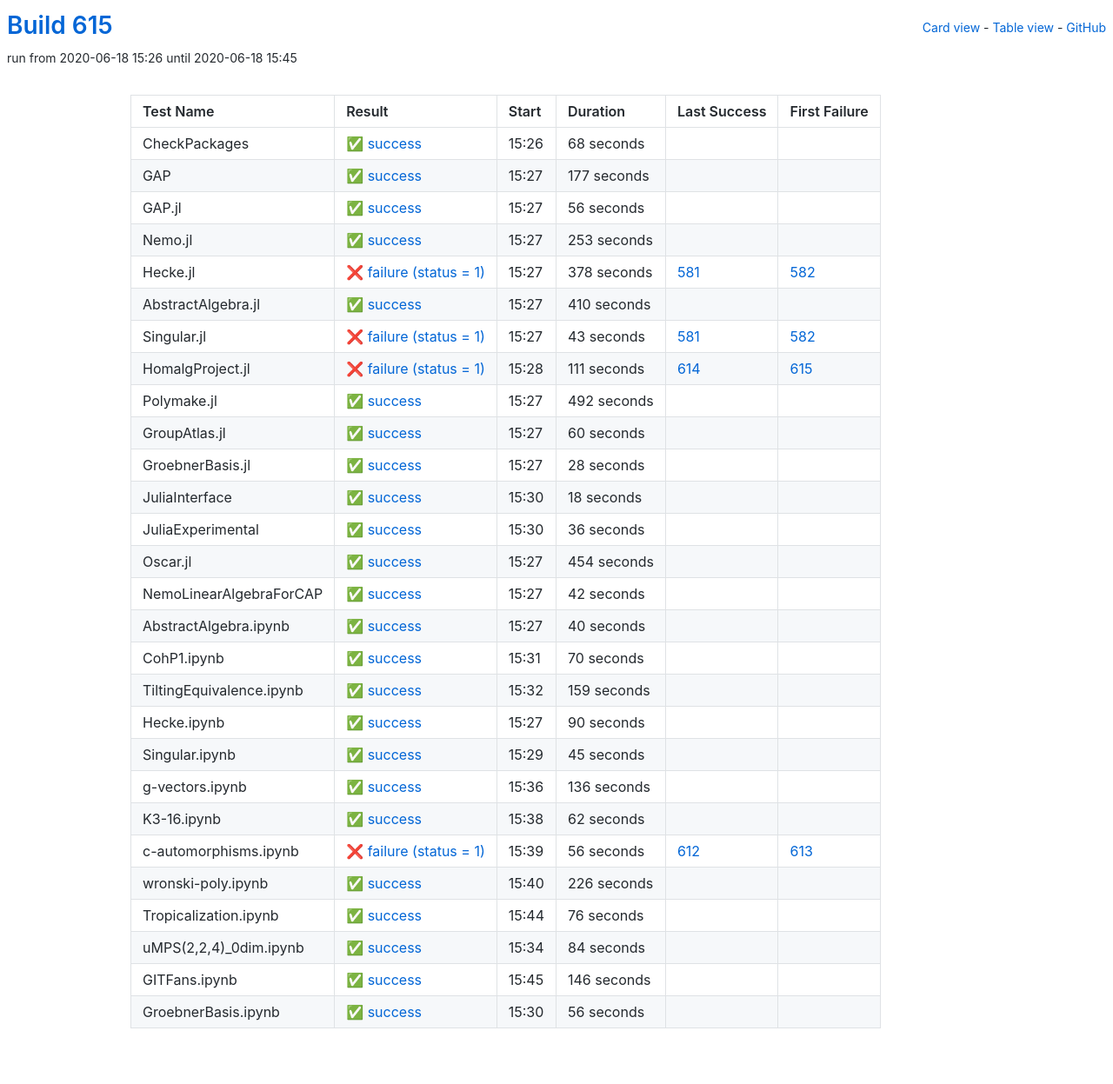
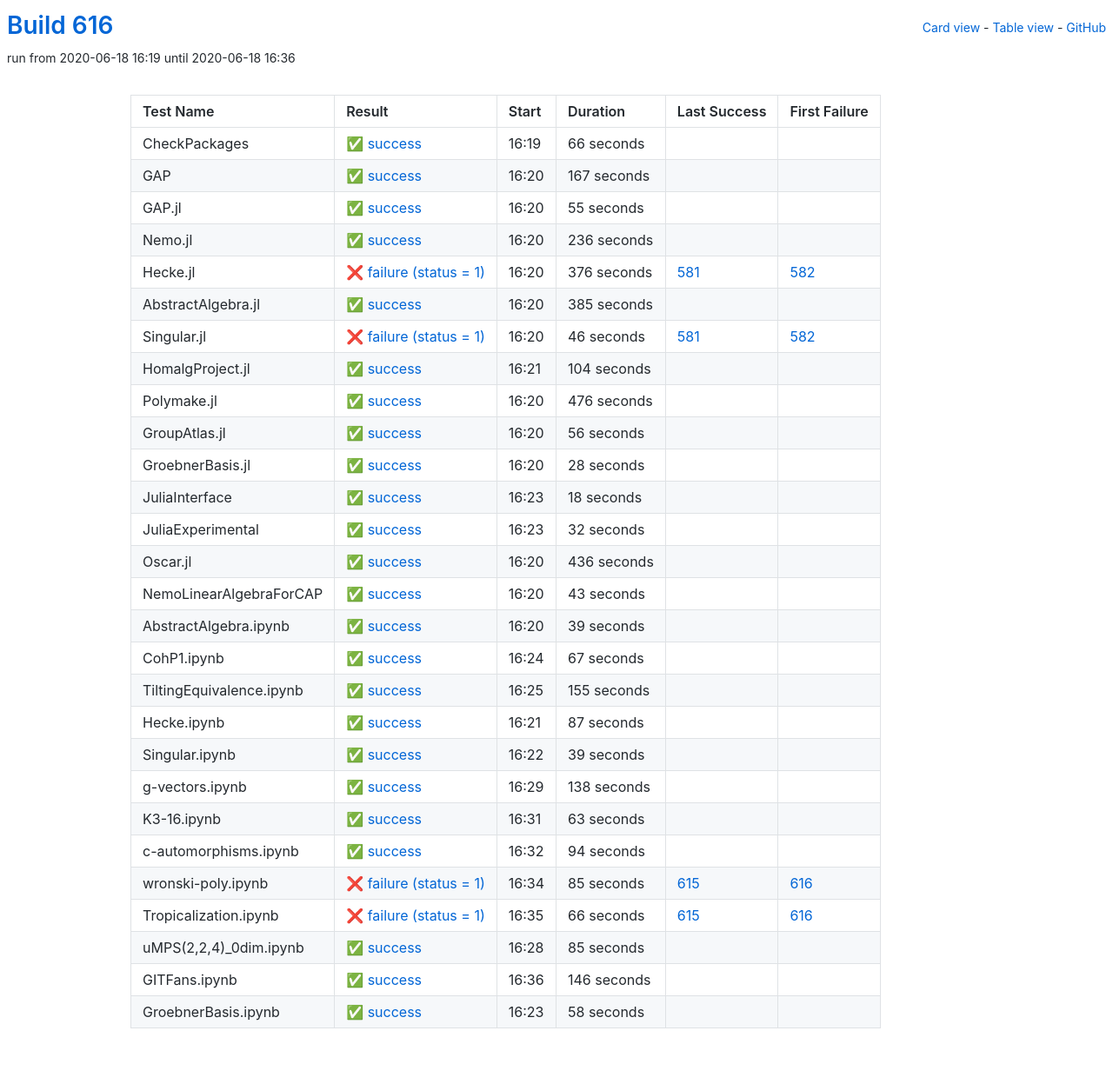
Before and after one commit to oscar-system/oscar-ci-status-1.4, a Jekyll site: the page built from table.html, in a window 1280 px wide. Shown: the whole page at 87% size. Built offline with Jekyll 4.4.1, drawn with Linux system fonts in a browser that asks for light colours.

Commit message:
Build #616

```diff
--- a/_data/ci.yml
+++ b/_data/ci.yml
@@ -1,6 +1,6 @@
 ---
-build: 615
-build_url: https://oscarci.mathematik.uni-kl.de/job/oscar-julia-1.4/615/
+build: 616
+build_url: https://oscarci.mathematik.uni-kl.de/job/oscar-julia-1.4/616/
 job: oscar-julia-1.4
 organization: oscar-system
 repo: oscar-ci-status-1.4
@@ -8,32 +8,116 @@ repourl: https://github.com/oscar-system/oscar-ci-status-1.4
 tests:
 - name: CheckPackages
   id: checkpackages
-  log: https://oscarci.mathematik.uni-kl.de/job/oscar-julia-1.4/615/artifact/logs/build-615/CheckPackages.log
-  start: 2020-06-18 15:26
+  log: https://oscarci.mathematik.uni-kl.de/job/oscar-julia-1.4/616/artifact/logs/build-616/CheckPackages.log
+  start: 2020-06-18 16:19
   success: true
   exitcode: 0
   status: success
-  duration: 68
+  duration: 66
   last_success: false
   last_success_url:
   first_failure: false
   first_failure_url:
 - name: GAP
   id: gap
-  log: https://oscarci.mathematik.uni-kl.de/job/oscar-julia-1.4/615/artifact/logs/build-615/GAP.log
-  start: 2020-06-18 15:27
+  log: https://oscarci.mathematik.uni-kl.de/job/oscar-julia-1.4/616/artifact/logs/build-616/GAP.log
+  start: 2020-06-18 16:20
   success: true
   exitcode: 0
   status: success
-  duration: 177
+  duration: 167
   last_success: false
   last_success_url:
   first_failure: false
   first_failure_url:
 - name: GAP.jl
   id: gap-jl
-  log: https://oscarci.mathematik.uni-kl.de/job/oscar-julia-1.4/615/artifact/logs/build-615/GAP.jl.log
-  start: 2020-06-18 15:27
+  log: https://oscarci.mathematik.uni-kl.de/job/oscar-julia-1.4/616/artifact/logs/build-616/GAP.jl.log
+  start: 2020-06-18 16:20
+  success: true
+  exitcode: 0
+  status: success
+  duration: 55
+  last_success: false
+  last_success_url:
+  first_failure: false
+  first_failure_url:
+- name: Nemo.jl
+  id: nemo-jl
+  log: https://oscarci.mathematik.uni-kl.de/job/oscar-julia-1.4/616/artifact/logs/build-616/Nemo.jl.log
+  start: 2020-06-18 16:20
+  success: true
+  exitcode: 0
+  status: success
+  duration: 236
+  last_success: false
+  last_success_url:
+  first_failure: false
+  first_failure_url:
+- name: Hecke.jl
+  id: hecke-jl
+  log: https://oscarci.mathematik.uni-kl.de/job/oscar-julia-1.4/616/artifact/logs/build-616/Hecke.jl.log
+  start: 2020-06-18 16:20
+  success: false
+  exitcode: 1
+  status: failure
+  duration: 376
+  last_success: 581
+  last_success_url: https://oscarci.mathematik.uni-kl.de/job/oscar-julia-1.4/581/
+  first_failure: 582
+  first_failure_url: https://oscarci.mathematik.uni-kl.de/job/oscar-julia-1.4/582/
+- name: AbstractAlgebra.jl
+  id: abstractalgebra-jl
+  log: https://oscarci.mathematik.uni-kl.de/job/oscar-julia-1.4/616/artifact/logs/build-616/AbstractAlgebra.jl.log
+  start: 2020-06-18 16:20
+  success: true
+  exitcode: 0
+  status: success
+  duration: 385
+  last_success: false
+  last_success_url:
+  first_failure: false
+  first_failure_url:
+- name: Singular.jl
+  id: singular-jl
+  log: https://oscarci.mathematik.uni-kl.de/job/oscar-julia-1.4/616/artifact/logs/build-616/Singular.jl.log
+  start: 2020-06-18 16:20
+  success: false
+  exitcode: 1
+  status: failure
+  duration: 46
+  last_success: 581
+  last_success_url: https://oscarci.mathematik.uni-kl.de/job/oscar-julia-1.4/581/
+  first_failure: 582
+  first_failure_url: https://oscarci.mathematik.uni-kl.de/job/oscar-julia-1.4/582/
+- name: HomalgProject.jl
+  id: homalgproject-jl
+  log: https://oscarci.mathematik.uni-kl.de/job/oscar-julia-1.4/616/artifact/logs/build-616/HomalgProject.jl.log
+  start: 2020-06-18 16:21
+  success: true
+  exitcode: 0
+  status: success
+  duration: 104
+  last_success: false
+  last_success_url:
+  first_failure: false
+  first_failure_url:
+- name: Polymake.jl
+  id: polymake-jl
+  log: https://oscarci.mathematik.uni-kl.de/job/oscar-julia-1.4/616/artifact/logs/build-616/Polymake.jl.log
+  start: 2020-06-18 16:20
+  success: true
+  exitcode: 0
+  status: success
+  duration: 476
+  last_success: false
+  last_success_url:
+  first_failure: false
+  first_failure_url:
+- name: GroupAtlas.jl
+  id: groupatlas-jl
+  log: https://oscarci.mathematik.uni-kl.de/job/oscar-julia-1.4/616/artifact/logs/build-616/GroupAtlas.jl.log
+  start: 2020-06-18 16:20
   success: true
   exitcode: 0
   status: success
@@ -42,94 +126,10 @@ tests:
   last_success_url:
   first_failure: false
   first_failure_url:
-- name: Nemo.jl
-  id: nemo-jl
-  log: https://oscarci.mathematik.uni-kl.de/job/oscar-julia-1.4/615/artifact/logs/build-615/Nemo.jl.log
-  start: 2020-06-18 15:27
-  success: true
-  exitcode: 0
-  status: success
-  duration: 253
-  last_success: false
-  last_success_url:
-  first_failure: false
-  first_failure_url:
-- name: Hecke.jl
-  id: hecke-jl
-  log: https://oscarci.mathematik.uni-kl.de/job/oscar-julia-1.4/615/artifact/logs/build-615/Hecke.jl.log
-  start: 2020-06-18 15:27
-  success: false
-  exitcode: 1
-  status: failure
-  duration: 378
-  last_success: 581
-  last_success_url: https://oscarci.mathematik.uni-kl.de/job/oscar-julia-1.4/581/
-  first_failure: 582
-  first_failure_url: https://oscarci.mathematik.uni-kl.de/job/oscar-julia-1.4/582/
-- name: AbstractAlgebra.jl
-  id: abstractalgebra-jl
-  log: https://oscarci.mathematik.uni-kl.de/job/oscar-julia-1.4/615/artifact/logs/build-615/AbstractAlgebra.jl.log
-  start: 2020-06-18 15:27
-  success: true
-  exitcode: 0
-  status: success
-  duration: 410
-  last_success: false
-  last_success_url:
-  first_failure: false
-  first_failure_url:
-- name: Singular.jl
-  id: singular-jl
-  log: https://oscarci.mathematik.uni-kl.de/job/oscar-julia-1.4/615/artifact/logs/build-615/Singular.jl.log
-  start: 2020-06-18 15:27
-  success: false
-  exitcode: 1
-  status: failure
-  duration: 43
-  last_success: 581
-  last_success_url: https://oscarci.mathematik.uni-kl.de/job/oscar-julia-1.4/581/
-  first_failure: 582
-  first_failure_url: https://oscarci.mathematik.uni-kl.de/job/oscar-julia-1.4/582/
-- name: HomalgProject.jl
-  id: homalgproject-jl
-  log: https://oscarci.mathematik.uni-kl.de/job/oscar-julia-1.4/615/artifact/logs/build-615/HomalgProject.jl.log
-  start: 2020-06-18 15:28
-  success: false
-  exitcode: 1
-  status: failure
-  duration: 111
-  last_success: 614
-  last_success_url: https://oscarci.mathematik.uni-kl.de/job/oscar-julia-1.4/614/
-  first_failure: 615
-  first_failure_url: https://oscarci.mathematik.uni-kl.de/job/oscar-julia-1.4/615/
-- name: Polymake.jl
-  id: polymake-jl
-  log: https://oscarci.mathematik.uni-kl.de/job/oscar-julia-1.4/615/artifact/logs/build-615/Polymake.jl.log
-  start: 2020-06-18 15:27
-  success: true
-  exitcode: 0
-  status: success
-  duration: 492
-  last_success: false
-  last_success_url:
-  first_failure: false
-  first_failure_url:
-- name: GroupAtlas.jl
-  id: groupatlas-jl
-  log: https://oscarci.mathematik.uni-kl.de/job/oscar-julia-1.4/615/artifact/logs/build-615/GroupAtlas.jl.log
-  start: 2020-06-18 15:27
-  success: true
-  exitcode: 0
-  status: success
-  duration: 60
-  last_success: false
-  last_success_url:
-  first_failure: false
-  first_failure_url:
 - name: GroebnerBasis.jl
   id: groebnerbasis-jl
-  log: https://oscarci.mathematik.uni-kl.de/job/oscar-julia-1.4/615/artifact/logs/build-615/GroebnerBasis.jl.log
-  start: 2020-06-18 15:27
+  log: https://oscarci.mathematik.uni-kl.de/job/oscar-julia-1.4/616/artifact/logs/build-616/GroebnerBasis.jl.log
+  start: 2020-06-18 16:20
   success: true
   exitcode: 0
   status: success
@@ -140,8 +140,8 @@ tests:
   first_failure_url:
 - name: JuliaInterface
   id: juliainterface
-  log: https://oscarci.mathematik.uni-kl.de/job/oscar-julia-1.4/615/artifact/logs/build-615/JuliaInterface.log
-  start: 2020-06-18 15:30
+  log: https://oscarci.mathematik.uni-kl.de/job/oscar-julia-1.4/616/artifact/logs/build-616/JuliaInterface.log
+  start: 2020-06-18 16:23
   success: true
   exitcode: 0
   status: success
@@ -152,176 +152,176 @@ tests:
   first_failure_url:
 - name: JuliaExperimental
   id: juliaexperimental
-  log: https://oscarci.mathematik.uni-kl.de/job/oscar-julia-1.4/615/artifact/logs/build-615/JuliaExperimental.log
-  start: 2020-06-18 15:30
+  log: https://oscarci.mathematik.uni-kl.de/job/oscar-julia-1.4/616/artifact/logs/build-616/JuliaExperimental.log
+  start: 2020-06-18 16:23
   success: true
   exitcode: 0
   status: success
-  duration: 36
+  duration: 32
   last_success: false
   last_success_url:
   first_failure: false
   first_failure_url:
 - name: Oscar.jl
   id: oscar-jl
-  log: https://oscarci.mathematik.uni-kl.de/job/oscar-julia-1.4/615/artifact/logs/build-615/Oscar.jl.log
-  start: 2020-06-18 15:27
+  log: https://oscarci.mathematik.uni-kl.de/job/oscar-julia-1.4/616/artifact/logs/build-616/Oscar.jl.log
+  start: 2020-06-18 16:20
   success: true
   exitcode: 0
   status: success
-  duration: 454
+  duration: 436
   last_success: false
   last_success_url:
   first_failure: false
   first_failure_url:
 - name: NemoLinearAlgebraForCAP
   id: nemolinearalgebraforcap
-  log: https://oscarci.mathematik.uni-kl.de/job/oscar-julia-1.4/615/artifact/logs/build-615/NemoLinearAlgebraForCAP.log
-  start: 2020-06-18 15:27
+  log: https://oscarci.mathematik.uni-kl.de/job/oscar-julia-1.4/616/artifact/logs/build-616/NemoLinearAlgebraForCAP.log
+  start: 2020-06-18 16:20
   success: true
   exitcode: 0
   status: success
-  duration: 42
+  duration: 43
   last_success: false
   last_success_url:
   first_failure: false
   first_failure_url:
 - name: AbstractAlgebra.ipynb
   id: abstractalgebra-ipynb
-  log: https://oscarci.mathematik.uni-kl.de/job/oscar-julia-1.4/615/artifact/logs/build-615/AbstractAlgebra.ipynb.log
-  start: 2020-06-18 15:27
+  log: https://oscarci.mathematik.uni-kl.de/job/oscar-julia-1.4/616/artifact/logs/build-616/AbstractAlgebra.ipynb.log
+  start: 2020-06-18 16:20
   success: true
   exitcode: 0
   status: success
-  duration: 40
+  duration: 39
   last_success: false
   last_success_url:
   first_failure: false
   first_failure_url:
 - name: CohP1.ipynb
   id: cohp1-ipynb
-  log: https://oscarci.mathematik.uni-kl.de/job/oscar-julia-1.4/615/artifact/logs/build-615/CohP1.ipynb.log
-  start: 2020-06-18 15:31
+  log: https://oscarci.mathematik.uni-kl.de/job/oscar-julia-1.4/616/artifact/logs/build-616/CohP1.ipynb.log
+  start: 2020-06-18 16:24
   success: true
   exitcode: 0
   status: success
-  duration: 70
+  duration: 67
   last_success: false
   last_success_url:
   first_failure: false
   first_failure_url:
 - name: TiltingEquivalence.ipynb
   id: tiltingequivalence-ipynb
-  log: https://oscarci.mathematik.uni-kl.de/job/oscar-julia-1.4/615/artifact/logs/build-615/TiltingEquivalence.ipynb.log
-  start: 2020-06-18 15:32
+  log: https://oscarci.mathematik.uni-kl.de/job/oscar-julia-1.4/616/artifact/logs/build-616/TiltingEquivalence.ipynb.log
+  start: 2020-06-18 16:25
   success: true
   exitcode: 0
   status: success
-  duration: 159
+  duration: 155
   last_success: false
   last_success_url:
   first_failure: false
   first_failure_url:
 - name: Hecke.ipynb
   id: hecke-ipynb
-  log: https://oscarci.mathematik.uni-kl.de/job/oscar-julia-1.4/615/artifact/logs/build-615/Hecke.ipynb.log
-  start: 2020-06-18 15:27
+  log: https://oscarci.mathematik.uni-kl.de/job/oscar-julia-1.4/616/artifact/logs/build-616/Hecke.ipynb.log
+  start: 2020-06-18 16:21
   success: true
   exitcode: 0
   status: success
-  duration: 90
+  duration: 87
   last_success: false
   last_success_url:
   first_failure: false
   first_failure_url:
 - name: Singular.ipynb
   id: singular-ipynb
-  log: https://oscarci.mathematik.uni-kl.de/job/oscar-julia-1.4/615/artifact/logs/build-615/Singular.ipynb.log
-  start: 2020-06-18 15:29
+  log: https://oscarci.mathematik.uni-kl.de/job/oscar-julia-1.4/616/artifact/logs/build-616/Singular.ipynb.log
+  start: 2020-06-18 16:22
   success: true
   exitcode: 0
   status: success
-  duration: 45
+  duration: 39
   last_success: false
   last_success_url:
   first_failure: false
   first_failure_url:
 - name: g-vectors.ipynb
   id: g-vectors-ipynb
-  log: https://oscarci.mathematik.uni-kl.de/job/oscar-julia-1.4/615/artifact/logs/build-615/g-vectors.ipynb.log
-  start: 2020-06-18 15:36
+  log: https://oscarci.mathematik.uni-kl.de/job/oscar-julia-1.4/616/artifact/logs/build-616/g-vectors.ipynb.log
+  start: 2020-06-18 16:29
   success: true
   exitcode: 0
   status: success
-  duration: 136
+  duration: 138
   last_success: false
   last_success_url:
   first_failure: false
   first_failure_url:
 - name: K3-16.ipynb
   id: k3-16-ipynb
-  log: https://oscarci.mathematik.uni-kl.de/job/oscar-julia-1.4/615/artifact/logs/build-615/K3-16.ipynb.log
-  start: 2020-06-18 15:38
+  log: https://oscarci.mathematik.uni-kl.de/job/oscar-julia-1.4/616/artifact/logs/build-616/K3-16.ipynb.log
+  start: 2020-06-18 16:31
   success: true
   exitcode: 0
   status: success
-  duration: 62
+  duration: 63
   last_success: false
   last_success_url:
   first_failure: false
   first_failure_url:
 - name: c-automorphisms.ipynb
   id: c-automorphisms-ipynb
-  log: https://oscarci.mathematik.uni-kl.de/job/oscar-julia-1.4/615/artifact/logs/build-615/c-automorphisms.ipynb.log
-  start: 2020-06-18 15:39
-  success: false
-  exitcode: 1
-  status: failure
-  duration: 56
-  last_success: 612
-  last_success_url: https://oscarci.mathematik.uni-kl.de/job/oscar-julia-1.4/612/
-  first_failure: 613
-  first_failure_url: https://oscarci.mathematik.uni-kl.de/job/oscar-julia-1.4/613/
-- name: wronski-poly.ipynb
-  id: wronski-poly-ipynb
-  log: https://oscarci.mathematik.uni-kl.de/job/oscar-julia-1.4/615/artifact/logs/build-615/wronski-poly.ipynb.log
-  start: 2020-06-18 15:40
+  log: https://oscarci.mathematik.uni-kl.de/job/oscar-julia-1.4/616/artifact/logs/build-616/c-automorphisms.ipynb.log
+  start: 2020-06-18 16:32
   success: true
   exitcode: 0
   status: success
-  duration: 226
+  duration: 94
   last_success: false
   last_success_url:
   first_failure: false
   first_failure_url:
+- name: wronski-poly.ipynb
+  id: wronski-poly-ipynb
+  log: https://oscarci.mathematik.uni-kl.de/job/oscar-julia-1.4/616/artifact/logs/build-616/wronski-poly.ipynb.log
+  start: 2020-06-18 16:34
+  success: false
+  exitcode: 1
+  status: failure
+  duration: 85
+  last_success: 615
+  last_success_url: https://oscarci.mathematik.uni-kl.de/job/oscar-julia-1.4/615/
+  first_failure: 616
+  first_failure_url: https://oscarci.mathematik.uni-kl.de/job/oscar-julia-1.4/616/
 - name: Tropicalization.ipynb
   id: tropicalization-ipynb
-  log: https://oscarci.mathematik.uni-kl.de/job/oscar-julia-1.4/615/artifact/logs/build-615/Tropicalization.ipynb.log
-  start: 2020-06-18 15:44
+  log: https://oscarci.mathematik.uni-kl.de/job/oscar-julia-1.4/616/artifact/logs/build-616/Tropicalization.ipynb.log
+  start: 2020-06-18 16:35
+  success: false
+  exitcode: 1
+  status: failure
+  duration: 66
+  last_success: 615
+  last_success_url: https://oscarci.mathematik.uni-kl.de/job/oscar-julia-1.4/615/
+  first_failure: 616
+  first_failure_url: https://oscarci.mathematik.uni-kl.de/job/oscar-julia-1.4/616/
+- name: uMPS(2,2,4)_0dim.ipynb
+  id: umps-2-2-4-0dim-ipynb
+  log: https://oscarci.mathematik.uni-kl.de/job/oscar-julia-1.4/616/artifact/logs/build-616/uMPS-2-2-4-_0dim.ipynb.log
+  start: 2020-06-18 16:28
   success: true
   exitcode: 0
   status: success
-  duration: 76
-  last_success: false
-  last_success_url:
-  first_failure: false
-  first_failure_url:
-- name: uMPS(2,2,4)_0dim.ipynb
-  id: umps-2-2-4-0dim-ipynb
-  log: https://oscarci.mathematik.uni-kl.de/job/oscar-julia-1.4/615/artifact/logs/build-615/uMPS-2-2-4-_0dim.ipynb.log
-  start: 2020-06-18 15:34
-  success: true
-  exitcode: 0
-  status: success
-  duration: 84
+  duration: 85
   last_success: false
   last_success_url:
   first_failure: false
   first_failure_url:
 - name: GITFans.ipynb
   id: gitfans-ipynb
-  log: https://oscarci.mathematik.uni-kl.de/job/oscar-julia-1.4/615/artifact/logs/build-615/GITFans.ipynb.log
-  start: 2020-06-18 15:45
+  log: https://oscarci.mathematik.uni-kl.de/job/oscar-julia-1.4/616/artifact/logs/build-616/GITFans.ipynb.log
+  start: 2020-06-18 16:36
   success: true
   exitcode: 0
   status: success
@@ -332,12 +332,12 @@ tests:
   first_failure_url:
 - name: GroebnerBasis.ipynb
   id: groebnerbasis-ipynb
-  log: https://oscarci.mathematik.uni-kl.de/job/oscar-julia-1.4/615/artifact/logs/build-615/GroebnerBasis.ipynb.log
-  start: 2020-06-18 15:30
+  log: https://oscarci.mathematik.uni-kl.de/job/oscar-julia-1.4/616/artifact/logs/build-616/GroebnerBasis.ipynb.log
+  start: 2020-06-18 16:23
   success: true
   exitcode: 0
   status: success
-  duration: 56
+  duration: 58
   last_success: false
   last_success_url:
   first_failure: false
```
Also changed, not shown: README.md.
